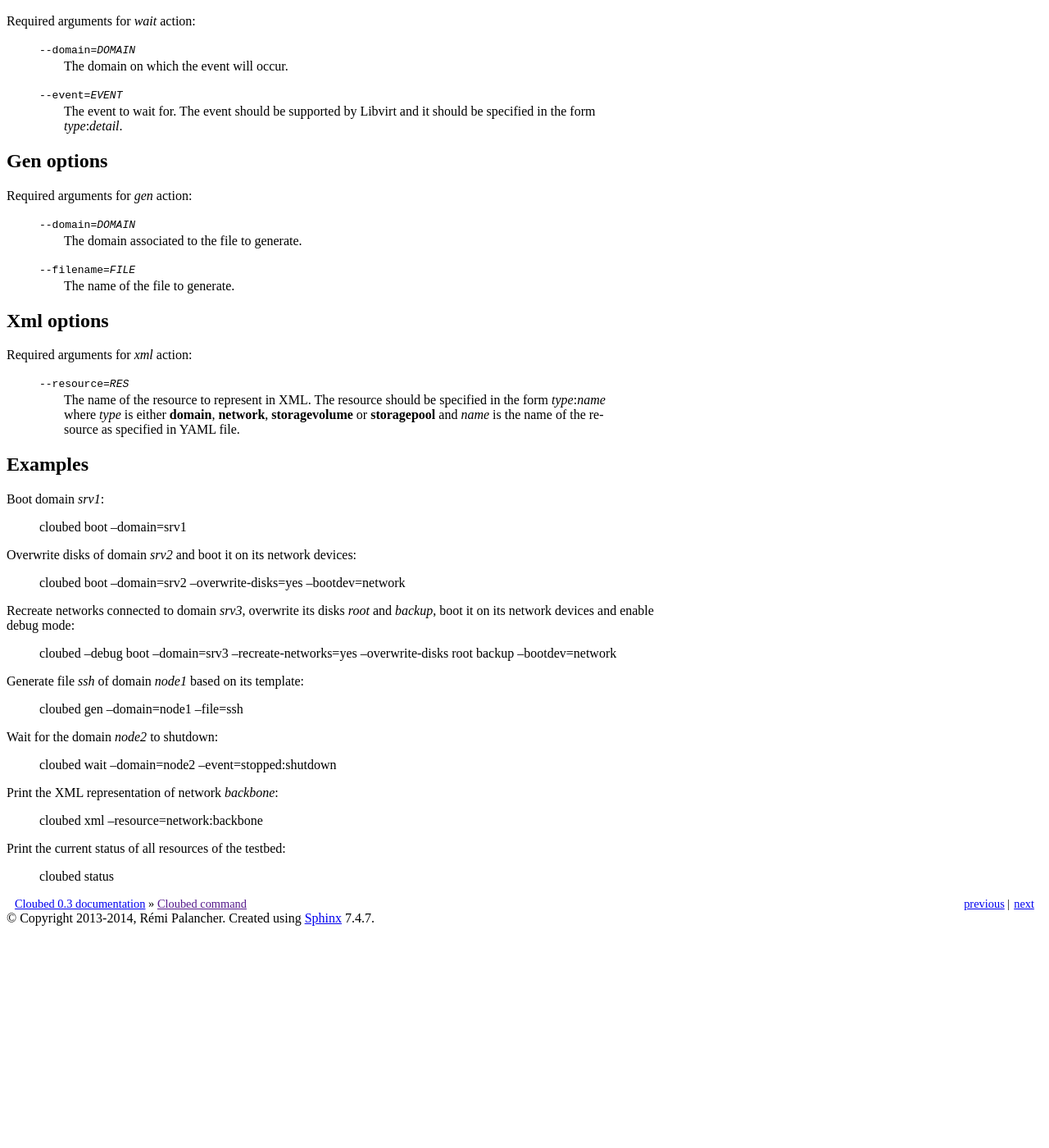
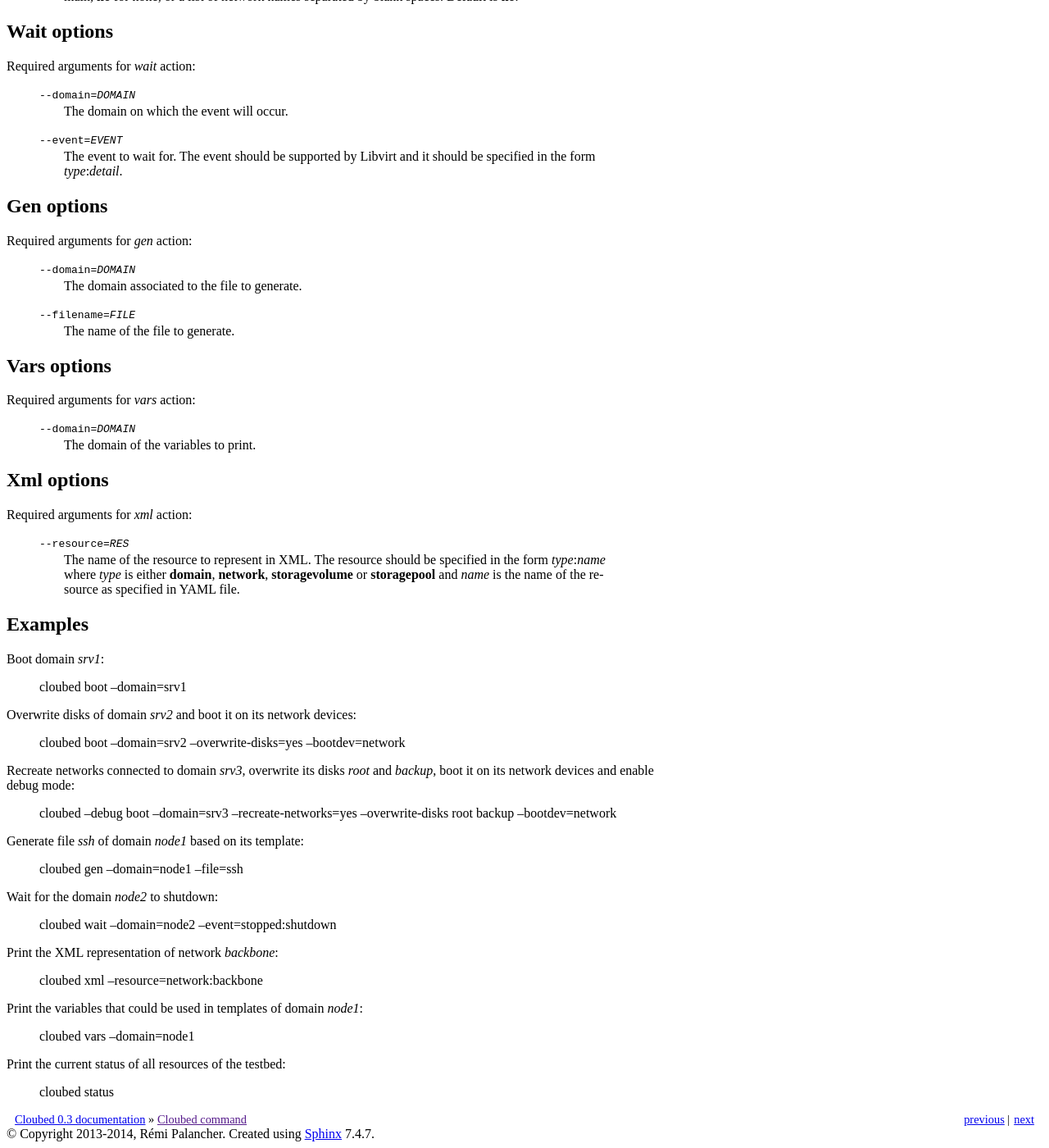
Before and after one commit to rezib/cloubed, a Sphinx documentation site: the page built from doc/command.rst, in a window 1280 px wide and 1400 px high, scrolled down 1367 px. Shown: the whole window at 82% size. Built offline with Sphinx 7.4.7, drawn with Linux system fonts in a browser that asks for light colours; before the commit the page ends 2504 px from its top, so only the background shows below that; some of the changed text lies outside the part shown.

Commit message:
add doc for new vars action on script

```diff
--- a/doc/command.rst
+++ b/doc/command.rst
@@ -35,6 +35,9 @@
 
   status
     Print the status of all resources of the testbed.
+
+  vars
+    Print variables usable in templates for a domain.
 
   cleanup
     Delete all existing resrouces of the testbed.
@@ -89,6 +92,13 @@
     --domain=DOMAIN   The domain associated to the file to generate.
     --filename=FILE   The name of the file to generate.
 
+Vars options
+------------
+
+Required arguments for `vars` action:
+
+    --domain=DOMAIN  The domain of the variables to print.
+
 Xml options
 -----------
 
@@ -129,6 +139,10 @@
 
   cloubed xml --resource=network:backbone
 
+Print the variables that could be used in templates of domain *node1*:
+
+  cloubed vars --domain=node1
+
 Print the current status of all resources of the testbed:
 
   cloubed status
```
